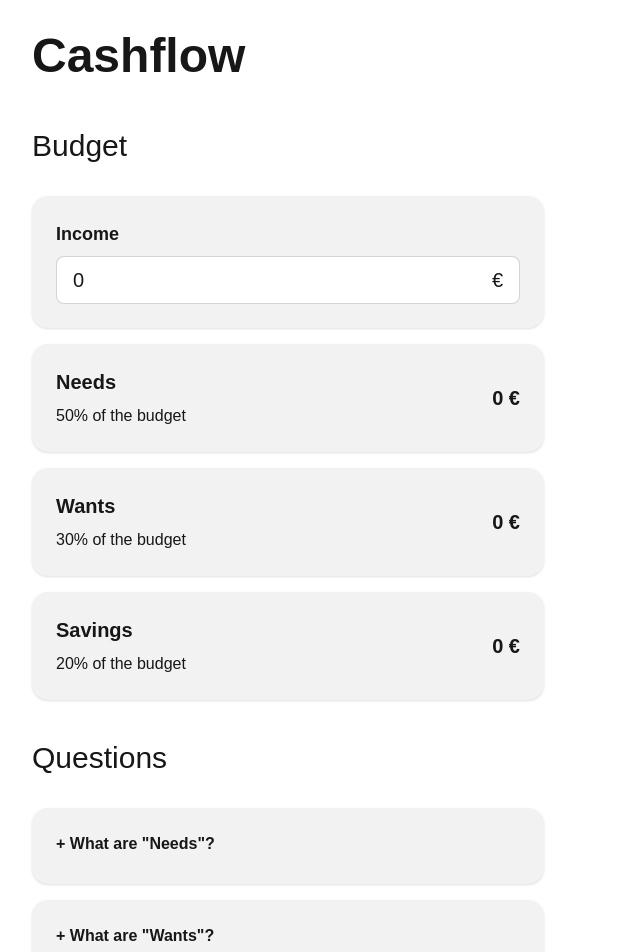
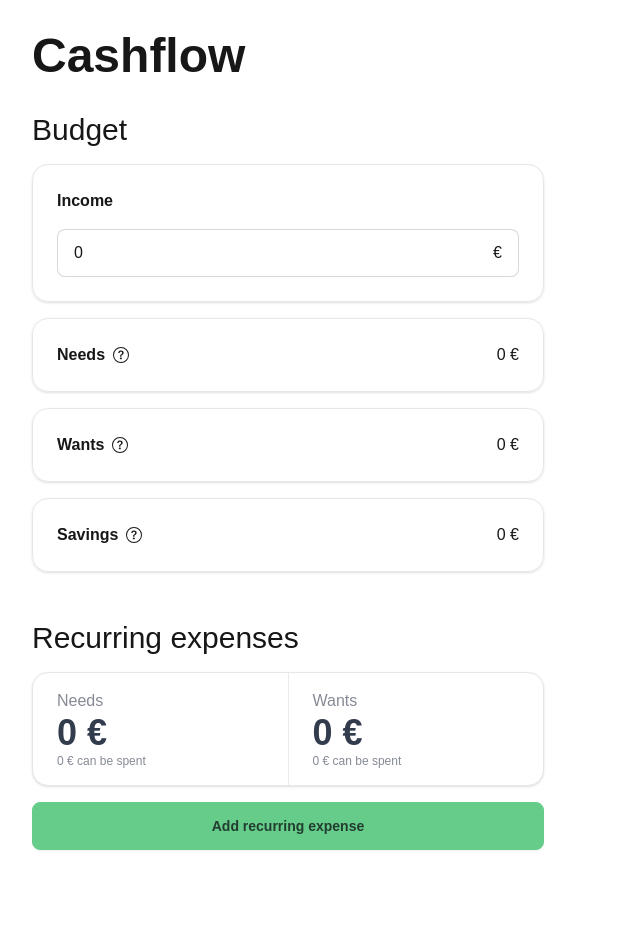
Before and after one commit to tomguillermou/cashflow, a Next.js app: page / in a window 1280 px wide. Shown: the top 952 px of the page, without its empty margins (0-640 px from the left). After the commit the page ends 898 px from the top, so only its background shows below. Built offline with nearby package versions, Linux system fonts and the light colour scheme.

Commit message:
Implement recurring expenses

```diff
--- /dev/null
+++ b/actions/add-expense.ts
@@ -0,0 +1,21 @@
+import { redirect } from 'next/navigation'
+
+import { storeExpense } from '@/lib/budget'
+
+export function addExpense(formData: FormData): void {
+  const category = formData.get('category')
+  const name = formData.get('name')
+  const amount = Number(formData.get('amount'))
+
+  if (!(typeof category === 'string') || !(typeof name === 'string') || amount < 0) {
+    return
+  }
+
+  storeExpense({
+    category,
+    name,
+    amount,
+  })
+
+  redirect('/')
+}
--- a/app/components/BudgetCard.tsx
+++ b/app/components/BudgetCard.tsx
@@ -1,17 +1,21 @@
-export default function BudgetCard({ title, description, value }: BudgetCardProps) {
+import { BsQuestionCircle } from 'react-icons/bs'
+
+export default function BudgetCard({ title, value, tooltip }: BudgetCardProps) {
   return (
-    <div className='flex items-center justify-between p-6 shadow rounded-box bg-base-200'>
-      <div className='flex flex-col gap-2'>
-        <p className='text-xl font-bold'>{title}</p>
-        <p>{description}</p>
-      </div>
-      <p className='text-xl font-bold'>{value.toLocaleString()} €</p>
+    <div className='flex items-center justify-between p-6 rounded-box border shadow'>
+      <p className='flex items-center'>
+        <span className='font-bold'>{title}</span>
+        <span className='tooltip tooltip-right ml-2' data-tip={tooltip}>
+          <BsQuestionCircle className='w-4 h-4' />
+        </span>
+      </p>
+      <p>{value.toLocaleString()} €</p>
     </div>
   )
 }
 
 interface BudgetCardProps {
   title: string
-  description: string
   value: number
+  tooltip: string
 }
--- a/app/components/Collapse.tsx
+++ /dev/null
@@ -1,15 +0,0 @@
-export default function Collapse({ title, text }: CollapseProps) {
-  return (
-    <details className='collapse p-2 shadow bg-base-200'>
-      <summary className='collapse-title font-bold'>+ {title}</summary>
-      <div className='collapse-content'>
-        <p>{text}</p>
-      </div>
-    </details>
-  )
-}
-
-interface CollapseProps {
-  title: string
-  text: string
-}
--- a/app/page.tsx
+++ b/app/page.tsx
@@ -1,16 +1,38 @@
 'use client'
 
-import { ChangeEvent, useState } from 'react'
-import { LuClapperboard, LuPiggyBank, LuReceiptEuro } from 'react-icons/lu'
+import { ChangeEvent, useEffect, useState } from 'react'
+import { BsX } from 'react-icons/bs'
 
-import { Budget, computeBudget, fetchIncome, storeIncome } from '@/lib/budget'
+import { addExpense } from '@/actions/add-expense'
+import {
+  Budget,
+  Expense,
+  computeBudget,
+  computeExpensesByCategory,
+  deleteExpense,
+  fetchExpenses,
+  fetchIncome,
+  storeIncome,
+} from '@/lib/budget'
 
 import BudgetCard from './components/BudgetCard'
-import Collapse from './components/Collapse'
 
 export default function Home() {
-  const [income, setIncome] = useState(fetchIncome())
-  const [budget, setBudget] = useState<Budget>(computeBudget(income))
+  const [income, setIncome] = useState<number>(0)
+  const [expenses, setExpenses] = useState<Expense[]>([])
+  const [needsExpenses, setNeedsExpenses] = useState<number>(0)
+  const [wantsExpenses, setWantsExpenses] = useState<number>(0)
+  const [budget, setBudget] = useState<Budget | null>(null)
+
+  useEffect(() => {
+    const income = fetchIncome()
+
+    setIncome(income)
+    setBudget(computeBudget(income))
+    updateExpenses()
+  }, [])
+
+  if (!budget) return
 
   function onIncomeChange(event: ChangeEvent<HTMLInputElement>): void {
     const income = Number(event.target.value)
@@ -21,39 +43,126 @@ export default function Home() {
     setBudget(budget)
   }
 
+  function onOpenModal(): void {
+    const expenseModal = document.getElementById('expenseModal') as HTMLDialogElement
+    expenseModal.showModal()
+  }
+
+  function onDeleteExpense(name: string): void {
+    deleteExpense(name)
+    updateExpenses()
+  }
+
+  function updateExpenses(): void {
+    setExpenses(fetchExpenses())
+    setNeedsExpenses(computeExpensesByCategory('needs'))
+    setWantsExpenses(computeExpensesByCategory('wants'))
+  }
+
   return (
     <main className='flex flex-col p-8'>
       <h1 className='text-5xl font-bold'>Cashflow</h1>
 
-      <section className='flex flex-col justify-around max-w-lg mt-8 gap-4'>
-        <h2 className='text-3xl mt-4 mb-4'>Budget</h2>
+      <section className='flex flex-col max-w-lg gap-4'>
+        <h2 className='text-3xl mt-8'>Budget</h2>
 
-        <div className='flex flex-col p-6 gap-2 rounded-box shadow bg-base-200'>
-          <label className='text-lg font-bold'>Income</label>
-          <div className='input input-bordered flex items-center text-xl'>
-            <input type='text' className='grow' onChange={onIncomeChange} value={income} />€
+        <div className='flex flex-col p-6 gap-4 rounded-box border shadow'>
+          <label className='font-bold'>Income</label>
+          <div className='input input-bordered flex items-center'>
+            <input type='text' className='grow' onChange={onIncomeChange} value={income} />
+            <span>€</span>
           </div>
         </div>
 
-        <BudgetCard title='Needs' description='50% of the budget' value={budget.needs} />
-        <BudgetCard title='Wants' description='30% of the budget' value={budget.wants} />
-        <BudgetCard title='Savings' description='20% of the budget' value={budget.savings} />
-
-        <h2 className='text-3xl mt-6 mb-4'>Questions</h2>
-
-        <Collapse
-          title='What are "Needs"?'
-          text='These are essential expenses for your daily life, such as rent, energy bills, phone bill, transportation, groceries, insurance, etc.'
+        <BudgetCard
+          title='Needs'
+          value={budget.needs}
+          tooltip='These are essential expenses for your daily life, such as rent, energy bills, phone bill, transportation, groceries, insurance, etc.'
         />
-        <Collapse
-          title='What are "Wants"?'
-          text='These are non-essential expenses related to your leisure activites, such as restaurants, vacations, subscriptions (Netflix, Spotify, etc.), shopping, etc.'
+        <BudgetCard
+          title='Wants'
+          value={budget.wants}
+          tooltip='These are non-essential expenses related to your leisure activites, such as restaurants, vacations, subscriptions (Netflix, Spotify, etc.), shopping, etc.'
         />
-        <Collapse
-          title='What are "Savings"?'
-          text='This is the amount you set aside for unforeseen expenses, investments, or loan repayments.'
+        <BudgetCard
+          title='Savings'
+          value={budget.savings}
+          tooltip='This is the amount you set aside for unforeseen expenses, investments, or loan repayments.'
         />
       </section>
+
+      <section className='flex flex-col max-w-lg gap-4 mt-12'>
+        <h2 className='text-3xl'>Recurring expenses</h2>
+
+        <div className='stats rounded-box border shadow'>
+          <div className='stat'>
+            <div className='stat-title'>Needs</div>
+            <div className='stat-value'>{needsExpenses.toLocaleString()} €</div>
+            <div className='stat-desc'>
+              {(budget.needs - needsExpenses).toLocaleString()} € can be spent
+            </div>
+          </div>
+
+          <div className='stat'>
+            <div className='stat-title'>Wants</div>
+            <div className='stat-value'>{wantsExpenses.toLocaleString()} €</div>
+            <div className='stat-desc'>
+              {(budget.wants - wantsExpenses).toLocaleString()} € can be spent
+            </div>
+          </div>
+        </div>
+
+        <button className='btn btn-primary' onClick={onOpenModal}>
+          Add recurring expense
+        </button>
+
+        <ul className='flex flex-col gap-4'>
+          {expenses.map((expense, index) => (
+            <li key={index} className={`flex items-center p-4 rounded-box border shadow`}>
+              <p className='font-bold'>{expense.name}</p>
+              <p className='badge ml-2'>{expense.category}</p>
+              <p className='ml-auto'>{expense.amount} €</p>
+              <BsX
+                className='w-6 h-6 text-error cursor-pointer ml-2'
+                onClick={onDeleteExpense.bind(null, expense.name)}
+              />
+            </li>
+          ))}
+        </ul>
+      </section>
+
+      <dialog id='expenseModal' className='modal'>
+        <form className='modal-box flex flex-col gap-4 max-w-md' action={addExpense}>
+          <div className='flex gap-4'>
+            <p>Category</p>
+            <label className='inline-flex items-center gap-2'>
+              <input type='radio' name='category' value='needs' className='radio' defaultChecked />
+              <span>Needs</span>
+            </label>
+            <label className='inline-flex items-center gap-2'>
+              <input type='radio' name='category' value='wants' className='radio' />
+              <span>Wants</span>
+            </label>
+          </div>
+          <label className='input input-bordered inline-flex items-center gap-2'>
+            <span>Name</span>
+            <input name='name' type='text' className='grow' placeholder='Internet' />
+          </label>
+          <label className='input input-bordered inline-flex items-center gap-2'>
+            <span>Amount</span>
+            <input name='amount' type='text' className='grow' placeholder='19.99' />
+            <span>€</span>
+          </label>
+          <div className='flex justify-end gap-2'>
+            <button type='submit' className='btn btn-primary'>
+              Add expense
+            </button>
+          </div>
+        </form>
+        <form method='dialog' className='modal-backdrop'>
+          <button>close</button>
+        </form>
+      </dialog>
     </main>
   )
 }
--- a/lib/budget.ts
+++ b/lib/budget.ts
@@ -21,3 +21,34 @@ export function storeIncome(income: number): void {
 export function fetchIncome(): number {
   return Number(localStorage.getItem('income') ?? 0)
 }
+
+export interface Expense {
+  category: 'needs' | 'wants'
+  name: string
+  amount: number
+}
+
+export function storeExpense(expense: Expense): void {
+  const expenses = fetchExpenses()
+  expenses.push(expense)
+
+  localStorage.setItem('expenses', JSON.stringify(expenses))
+}
+
+export function fetchExpenses(): Expense[] {
+  const expenses: Expense[] = JSON.parse(localStorage.getItem('expenses') ?? '[]')
+
+  return expenses.sort((a, b) => b.amount - a.amount)
+}
+
+export function deleteExpense(name: string): void {
+  const expenses = fetchExpenses().filter((expense) => expense.name !== name)
+
+  localStorage.setItem('expenses', JSON.stringify(expenses))
+}
+
+export function computeExpensesByCategory(category: Expense['category']): number {
+  return fetchExpenses()
+    .filter((expense) => expense.category === category)
+    .reduce((total, expense) => total + expense.amount, 0)
+}
--- a/tailwind.config.ts
+++ b/tailwind.config.ts
@@ -6,6 +6,6 @@ export default {
   theme: {},
   plugins: [require('daisyui')],
   daisyui: {
-    themes: ['light'],
+    themes: ['emerald'],
   },
 } satisfies Config
```
